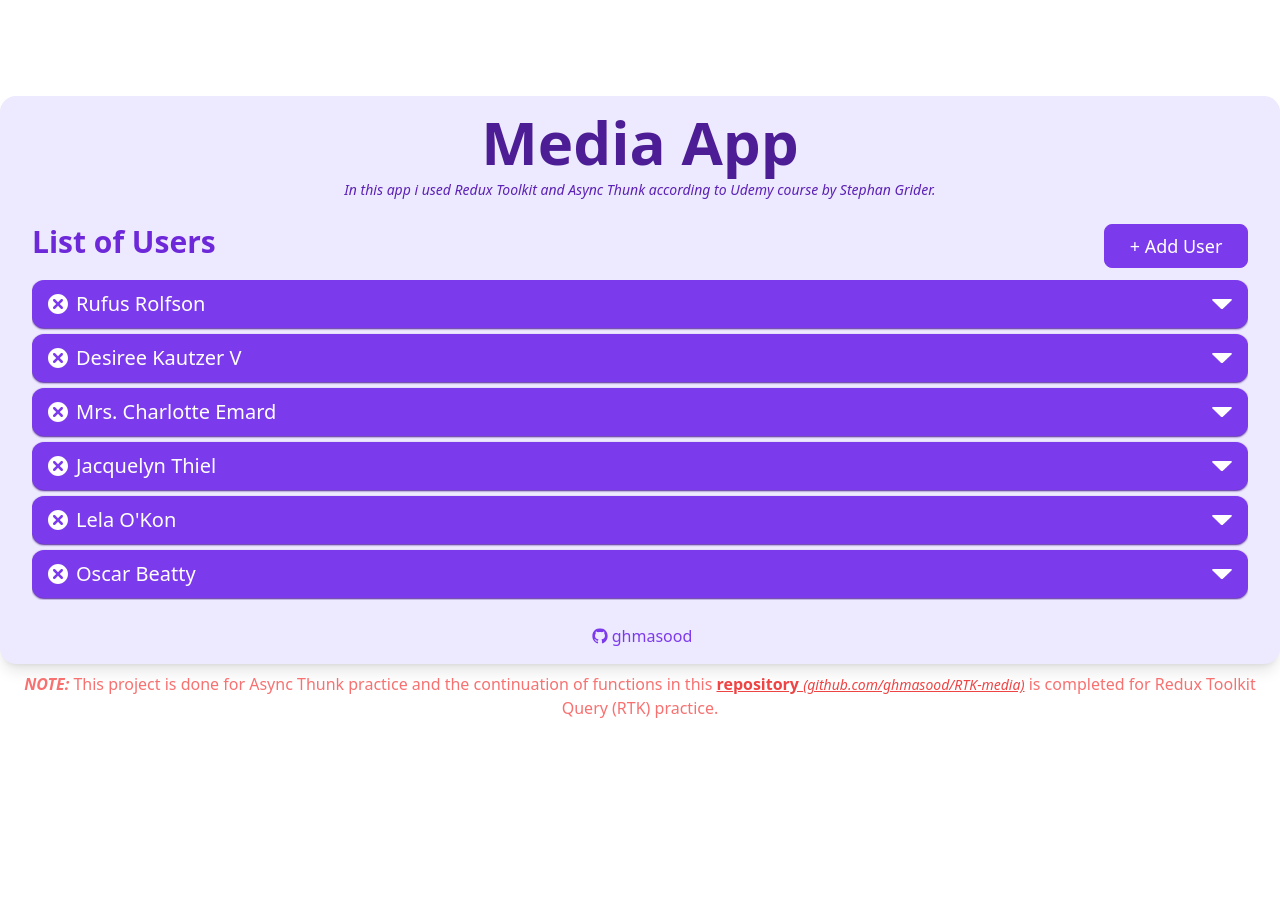
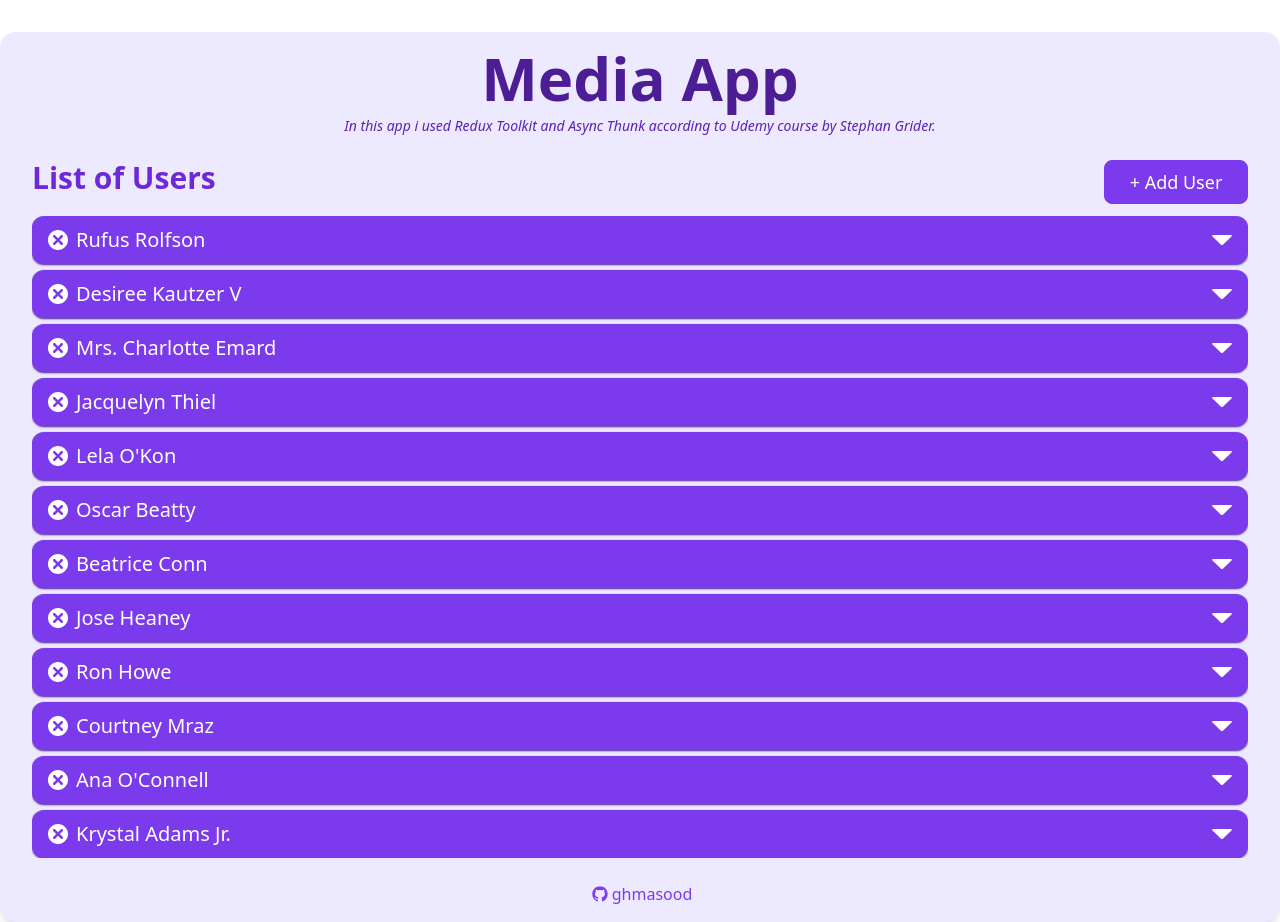
Before and after one commit to ghmasood/RTK-media, a React (Create React App) app: page / in a window 1280 px wide. Before the commit the page ends 800 px from the top, so only its background shows below. Built offline with nearby package versions, Linux system fonts and the light colour scheme; data requests are answered from the project's data file.

Commit message:
[ADD,IMPROVE] some style and fetch Albums with createApi

```diff
--- a/db.json
+++ b/db.json
@@ -31,8 +31,40 @@
     {
       "name": "Jose Heaney",
       "id": 10
+    },
+    {
+      "name": "Ron Howe",
+      "id": 11
+    },
+    {
+      "name": "Courtney Mraz",
+      "id": 12
+    },
+    {
+      "name": "Ana O'Connell",
+      "id": 13
+    },
+    {
+      "name": "Krystal Adams Jr.",
+      "id": 14
     }
   ],
-  "albums": [],
+  "albums": [
+    {
+      "id": 1,
+      "title": "Hiking Trip",
+      "userId": 3
+    },
+    {
+      "id": 2,
+      "title": "Sea",
+      "userId": 3
+    },
+    {
+      "id": 3,
+      "title": "Sea",
+      "userId": 4
+    }
+  ],
   "photos": []
 }
--- a/src/components/AlbumList/index.tsx
+++ b/src/components/AlbumList/index.tsx
@@ -1,11 +1,54 @@
+import { SerializedError } from "@reduxjs/toolkit";
+import { FetchBaseQueryError } from "@reduxjs/toolkit/dist/query";
 import React from "react";
+import { useFetchAlbumsQuery } from "../../store";
 import { IUserdata } from "../../store/slices/usersSlice";
+import ExpandPanel from "../ExpandablePanel";
+import Skeleton from "../skeleton";
 
 interface IAlbumListProps {
   user: IUserdata;
 }
 function AlbumList({ user }: IAlbumListProps) {
-  return <div className="text-white">Album for {user.name}</div>;
+  const { data, error, isLoading } = useFetchAlbumsQuery(user);
+  const err = error as FetchBaseQueryError;
+  const albumData = data as { id: number; userId: number; title: string }[];
+
+  return (
+    <div className=" w-full flex flex-col gap-4">
+      <h2 className="text-white text-lg font-medium">Album for {user.name}</h2>
+      {isLoading ? (
+        <Skeleton customClass="!gap-1.5" ItemCustomClass="!h-8" numbers={2} />
+      ) : err ? (
+        <div>Eror Code: {err.status}</div>
+      ) : (
+        <div className="w-full flex flex-col gap-1.5 pl-4">
+          {albumData.length > 0 ? (
+            albumData.map((item) => (
+              <ExpandPanel
+                chevronColor="rgb(76 29 149)"
+                customClass="!bg-violet-100"
+                header={
+                  <span
+                    key={item.id}
+                    className=" text-violet-900 text-lg px-2 rounded-lg"
+                  >
+                    {item.title}
+                  </span>
+                }
+              >
+                <>PHOTOS!!</>
+              </ExpandPanel>
+            ))
+          ) : (
+            <span className="bg-violet-100 text-violet-900 w-full text-lg px-2 rounded-lg">
+              No any Album!
+            </span>
+          )}
+        </div>
+      )}
+    </div>
+  );
 }
 
 export default AlbumList;
--- a/src/components/ExpandablePanel/index.tsx
+++ b/src/components/ExpandablePanel/index.tsx
@@ -4,12 +4,19 @@ import { VscTriangleDown } from "react-icons/vsc";
 interface IExpaExpandPanelProps {
   header: ReactNode;
   children: ReactNode;
+  customClass?: string;
+  chevronColor?: string;
 }
-function ExpandPanel({ header, children }: IExpaExpandPanelProps) {
+function ExpandPanel({
+  header,
+  children,
+  customClass = "",
+  chevronColor,
+}: IExpaExpandPanelProps) {
   const [expand, setExpand] = useState(false);
   return (
     <div
-      className={`shadow-violet-900  flex flex-col items-center shadow-sm w-full justify-center rounded-xl px-4${
+      className={`shadow-violet-900  flex flex-col items-center shadow-sm w-full justify-center rounded-xl px-4 ${customClass} ${
         false ? "!bg-red-200" : "" //fixx
       }  bg-violet-600 hover:bg-violet-700 duration-300 flex items-center`}
     >
@@ -22,7 +29,7 @@ function ExpandPanel({ header, children }: IExpaExpandPanelProps) {
           viewBox="2 5 12 6"
           size={20}
           cursor={"pointer"}
-          color="white"
+          color={chevronColor ?? "white"}
           className={`duration-700 ${expand ? "rotate-180" : ""}`}
         />
       </div>
--- a/src/components/UserList/index.tsx
+++ b/src/components/UserList/index.tsx
@@ -44,7 +44,7 @@ function UserList() {
         </div>
       </div>
       {isLoadingUsers ? (
-        <Skeleton numbers={6} customClass="!gap-1.5" ItemCustomClass="!h-12" />
+        <Skeleton numbers={10} customClass="!gap-1.5" ItemCustomClass="!h-12" />
       ) : loadingUserError ? (
         <div className="flex flex-col items-start px-4 bg-red-200 rounded-xl h-12 justify-center">
           <p className="text-red-600 text-xl font-bold italic">
@@ -52,7 +52,7 @@ function UserList() {
           </p>
         </div>
       ) : (
-        <div className="w-full flex flex-col gap-1.5 max-h-[20rem] overflow-scroll">
+        <div className="w-full flex flex-col gap-1.5 max-h-[41rem] overflow-scroll">
           {data.map((item) => (
             <ListItem key={item.id} name={item.name} id={item.id} />
           ))}
--- a/src/components/index.tsx
+++ b/src/components/index.tsx
@@ -6,27 +6,11 @@ import UserList from "./UserList";
 function MediaApp() {
   return (
     <>
-      <div className="flex flex-col gap-6 container bg-violet-100 rounded-2xl py-4 px-8 absolute left-1/2 -translate-x-1/2 top-[6rem] shadow-lg">
+      <div className="flex flex-col gap-6 container bg-violet-100 rounded-2xl py-4 px-8 absolute left-1/2 -translate-x-1/2 top-[2rem] shadow-lg">
         <MainTitle />
         <UserList />
         <CopyRight />
       </div>
-      {/* THIS NOTE DELETED IN NEXT PROJECT */}
-      <div className="bottom-[10%] left-1/2 -translate-x-1/2 text-center  absolute container text-red-400">
-        <span className="font-semibold italic">NOTE:</span> This project is done
-        for Async Thunk practice and the continuation of functions in this{" "}
-        <a
-          className="font-semibold cursor-pointer underline text-red-500 hover:text-red-600 duration-500"
-          href="https://github.com/ghmasood/RTK-media"
-        >
-          repository{" "}
-          <span className="font-normal italic text-sm">
-            (github.com/ghmasood/RTK-media)
-          </span>
-        </a>{" "}
-        is completed for Redux Toolkit Query (RTK) practice.
-      </div>
-      {/* THIS NOTE DELETED IN NEXT PROJECT */}
     </>
   );
 }
--- /dev/null
+++ b/src/store/API/albumsApi.ts
@@ -0,0 +1,24 @@
+import { createApi, fetchBaseQuery } from "@reduxjs/toolkit/query/react";
+import { IUserdata } from "../slices/usersSlice";
+
+export const AlbumsApi = createApi({
+  reducerPath: "albums",
+  baseQuery: fetchBaseQuery({
+    baseUrl: "http://localhost:4000",
+  }),
+  endpoints(builder) {
+    return {
+      fetchAlbums: builder.query({
+        query: (user: IUserdata) => {
+          return {
+            url: "/albums",
+            params: { userId: user.id },
+            method: "GET",
+          };
+        },
+      }),
+    };
+  },
+});
+
+export const { useFetchAlbumsQuery } = AlbumsApi;
--- a/src/store/index.ts
+++ b/src/store/index.ts
@@ -1,15 +1,25 @@
 import { configureStore } from "@reduxjs/toolkit";
+import { setupListeners } from "@reduxjs/toolkit/dist/query";
+import { delay } from "@reduxjs/toolkit/dist/utils";
+import { AlbumsApi } from "./API/albumsApi";
 import { userReducer } from "./slices/usersSlice";
 
 export const store = configureStore({
   reducer: {
     users: userReducer,
+    [AlbumsApi.reducerPath]: AlbumsApi.reducer,
+  },
+  middleware(getDefaultMiddleware) {
+    return getDefaultMiddleware().concat(AlbumsApi.middleware);
   },
 });
 
 export type RootState = ReturnType<typeof store.getState>;
 export type AppDispatch = typeof store.dispatch;
 
+setupListeners(store.dispatch);
+
 export * from "./thunks/fetchUsers";
 export * from "./thunks/addUser";
 export * from "./thunks/removeuser";
+export { useFetchAlbumsQuery } from "./API/albumsApi";
```
